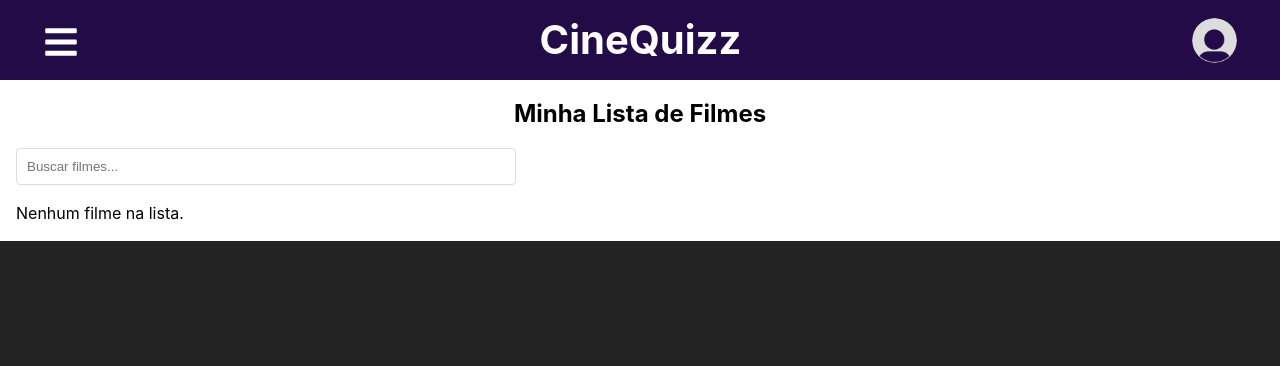
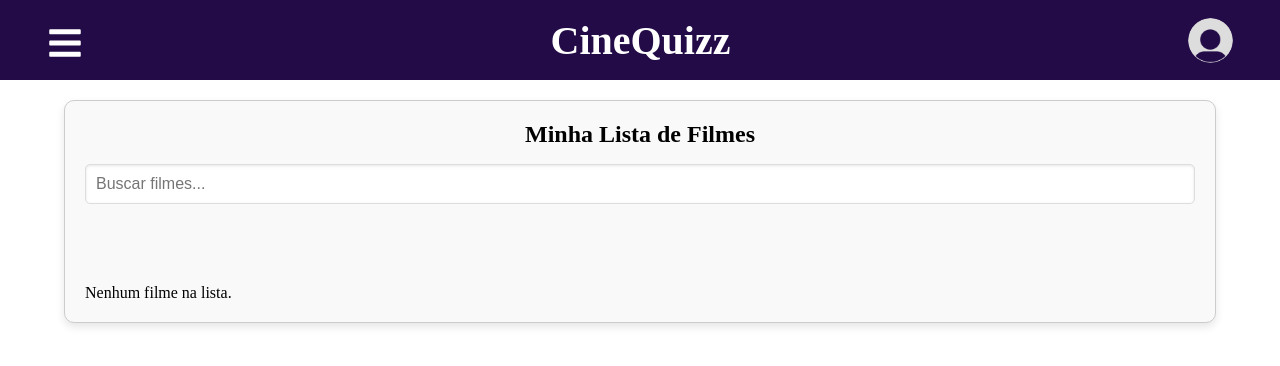
Before and after one commit to BrunoMuller812/quizz-de-filmes, a React (Vite) app in the folder menu-principal/: page /movielist in a window 1280 px wide. Shown: the top 366 px of the page. Built offline with nearby package versions, Linux system fonts and the light colour scheme.

Commit message:
Fazendo modificações na lista de filmes

```diff
--- /dev/null
+++ b/menu-principal/Context/MoviesContext.jsx
@@ -0,0 +1,38 @@
+import React, { createContext, useContext, useState, useEffect } from "react";
+
+const MoviesContext = createContext();
+
+export const MoviesProvider = ({ children }) => {
+  const [movies, setMovies] = useState([]);
+
+  // Carregar filmes do Local Storage quando o contexto inicializa
+  useEffect(() => {
+    const savedMovies = localStorage.getItem("movies");
+    if (savedMovies) {
+      setMovies(JSON.parse(savedMovies));
+    }
+  }, []);
+
+  // Salvar filmes no Local Storage toda vez que o estado mudar
+  useEffect(() => {
+    localStorage.setItem("movies", JSON.stringify(movies));
+  }, [movies]);
+
+  const addMovie = (movie) => {
+    if (!movies.some((m) => m.id === movie.id)) {
+      setMovies((prevMovies) => [...prevMovies, movie]);
+    }
+  };
+
+  const removeMovie = (id) => {
+    setMovies((prevMovies) => prevMovies.filter((movie) => movie.id !== id));
+  };
+
+  return (
+    <MoviesContext.Provider value={{ movies, addMovie, removeMovie }}>
+      {children}
+    </MoviesContext.Provider>
+  );
+};
+
+export const useMovies = () => useContext(MoviesContext);
--- a/menu-principal/src/components/MovieList/MovieList.jsx
+++ b/menu-principal/src/components/MovieList/MovieList.jsx
@@ -1,9 +1,10 @@
 import React, { useState } from "react";
+import { useMovies } from "../../../Context/MoviesContext";
 import "/src/css/ListCSS/MovieList.css";
 
 const MovieList = () => {
   const apiKey = "f024c47f63aa01f439f0f7fc51d6d0d8";
-  const [movies, setMovies] = useState([]); // Estado local para os filmes
+  const { movies, addMovie, removeMovie } = useMovies(); // Acessar estado global
   const [query, setQuery] = useState("");
   const [suggestions, setSuggestions] = useState([]);
 
@@ -18,19 +19,6 @@ const MovieList = () => {
     } else {
       setSuggestions([]);
     }
-  };
-
-  const handleSearch = (movie) => {
-    if (!movies.some((m) => m.id === movie.id)) {
-      // Impede duplicatas
-      setMovies((prevMovies) => [...prevMovies, movie]);
-    }
-    setQuery("");
-    setSuggestions([]);
-  };
-
-  const removeMovie = (id) => {
-    setMovies((prevMovies) => prevMovies.filter((movie) => movie.id !== id));
   };
 
   return (
@@ -51,7 +39,11 @@ const MovieList = () => {
           <li
             key={movie.id}
             className="movie-item"
-            onClick={() => handleSearch(movie)}
+            onClick={() => {
+              addMovie(movie); // Adicionar ao estado global
+              setQuery("");
+              setSuggestions([]);
+            }}
           >
             <img
               src={`https://image.tmdb.org/t/p/w200${movie.poster_path}`}
--- a/menu-principal/src/css/ListCSS/MovieList.css
+++ b/menu-principal/src/css/ListCSS/MovieList.css
@@ -1,112 +1,132 @@
-/* MovieRanking.css */
-
-/* Container */
 .ranking_container {
-    padding: 1rem;
+  width: 90%;
+  max-width: 1200px;
+  margin: 20px auto;
+  padding: 20px;
+  border: 1px solid #ccc;
+  border-radius: 10px;
+  background-color: #f9f9f9;
+  box-shadow: 0 4px 8px rgba(0, 0, 0, 0.1);
 }
 
-  /* Título */
-  #h1-ranking {
-    text-align: center;
-    font-size: 1.5rem;
-    margin-bottom: 1rem;
+.search-input {
+  width: 100%;
+  padding: 10px;
+  border: 1px solid #ddd;
+  border-radius: 5px;
+  margin-bottom: 20px;
+  font-size: 16px;
+  box-shadow: inset 0 1px 3px rgba(0, 0, 0, 0.1);
 }
 
-  /* Barra de pesquisa */
-  .search-input {
-    width: 100%; /* Define a largura total do contêiner */
-    max-width: 500px; /* Largura máxima desejada */
-    padding: 10px;
-    margin: 0 auto 1rem; /* Centraliza a barra */
-    border: 1px solid #ddd;
-    border-radius: 4px;
-  }
-
-  /* Lista dos filmes */
-  .movies-list {
+.suggestions-list {
   list-style: none;
   padding: 0;
   margin: 0;
   display: flex;
-    flex-direction: column; /* Mobile: exibe como lista */
-    gap: 1rem;
+  flex-wrap: wrap;
+  gap: 10px;
 }
 
-  /* Item do filme */
+.suggestions-list .movie-item {
+  width: 200px;
+  cursor: pointer;
+  display: flex;
+  flex-direction: column; /* Para melhor organização da imagem e texto */
+  border: 1px solid #ddd;
+  border-radius: 10px;
+  overflow: hidden;
+  transition: transform 0.2s, box-shadow 0.3s;
+  background-color: #ffffff;
+}
+
+.suggestions-list .movie-item:hover {
+  transform: scale(1.05);
+  box-shadow: 0 4px 8px rgba(0, 0, 0, 0.2);
+}
+
+.movie-item img {
+  width: 100%;
+  height: 150px;
+  object-fit: cover;
+  border-bottom: 1px solid #ddd;
+}
+
+.movie-info {
+  padding: 10px;
+  flex-grow: 1;
+  display: flex;
+  flex-direction: column;
+  justify-content: space-between;
+}
+
+.movie-title {
+  font-size: 18px;
+  font-weight: bold;
+  margin-bottom: 5px;
+  color: #333;
+}
+
+.movie-release,
+.movie-rating {
+  font-size: 14px;
+  margin: 3px 0;
+  color: #666;
+}
+
+.movies-list {
+  margin-top: 30px;
+}
+
+.movies-list h2 {
+  margin-bottom: 10px;
+  font-size: 24px;
+  color: #333;
+}
+
 .movie-item {
   display: flex;
   align-items: center;
-    gap: 1rem;
-    background-color: #f0f0f0;
-    padding: 0.5rem;
-    border-radius: 8px;
-    position: relative;
+  justify-content: space-between;
+  border-bottom: 1px solid #ddd;
+  padding: 10px 0;
+  transition: background-color 0.2s, box-shadow 0.3s;
+  background-color: #ffffff;
+  border-radius: 10px;
 }
 
-  /* Imagem do pôster */
-  .movie-poster {
-    width: 60px; /* Ajuste para mobile */
-    height: auto;
-    border-radius: 4px;
+.movie-item:hover {
+  background-color: #f0f0f0;
+  box-shadow: 0 4px 8px rgba(0, 0, 0, 0.1);
 }
 
-  /* Informações do filme */
+.movie-item img {
+  width: 100px;
+  height: 150px;
+  margin-right: 15px;
+  object-fit: cover;
+  border-radius: 5px;
+}
+
 .movie-info {
   flex-grow: 1;
-  }
-
-  /* Título do filme */
-  .movie-title {
-    font-size: 1rem;
-    font-weight: bold;
-    margin: 0;
-  }
-
-  /* Nota do filme */
-  .movie-rating {
-    font-size: 0.9rem;
-    color: #666;
-  }
-
-  /* Estilos de desktop */
-  @media (min-width: 768px) {
-    /* Transformar lista em grid */
-    .movies-list {
-      display: grid;
-      grid-template-columns: repeat(auto-fill, minmax(200px, 1fr)); /* Configura uma grade */
-      gap: 1.5rem;
-    }
-
-    /* Itens em grid */
-    .movie-item {
-      flex-direction: column; /* Organiza verticalmente */
-      align-items: center;
-      padding: 1rem;
-      text-align: center; /* Centraliza o texto dentro do card */
-    }
-
-    /* Aumenta o pôster no desktop */
-    .movie-poster {
-      width: 100px;
-    }
-
-    /* Ajusta o título */
-    .movie-title {
-      font-size: 1.1rem;
-      text-align: center;
-    }
+  display: flex;
+  flex-direction: column;
+  justify-content: space-between;
 }
 
 .remove-button {
-    background-color: #ff4d4d;
+  padding: 5px 10px;
+  border: none;
+  background-color: #e74c3c;
   color: white;
-    border: none;
-    padding: 6px 10px;
-    border-radius: 4px;
+  border-radius: 5px;
   cursor: pointer;
-    transition: background 0.3s;
+  transition: background-color 0.3s, transform 0.2s;
+  font-size: 14px;
 }
 
 .remove-button:hover {
-    background-color: #e60000;
+  background-color: #c0392b;
+  transform: scale(1.05);
 }
--- a/menu-principal/src/main.jsx
+++ b/menu-principal/src/main.jsx
@@ -1,10 +1,12 @@
-import { StrictMode } from 'react'
-import { createRoot } from 'react-dom/client'
-import App from './App.jsx'
-import './index.css'
+import { StrictMode } from "react";
+import { createRoot } from "react-dom/client";
+import { MoviesProvider } from "../Context/MoviesContext.jsx";
+import App from "./App.jsx";
 
-createRoot(document.getElementById('root')).render(
+createRoot(document.getElementById("root")).render(
   <StrictMode>
-    <App />
-  </StrictMode>,
-)
+    <MoviesProvider>
+      <App />
+    </MoviesProvider>
+  </StrictMode>
+);
```
Lines whose indentation alone changed are shown as unchanged.
